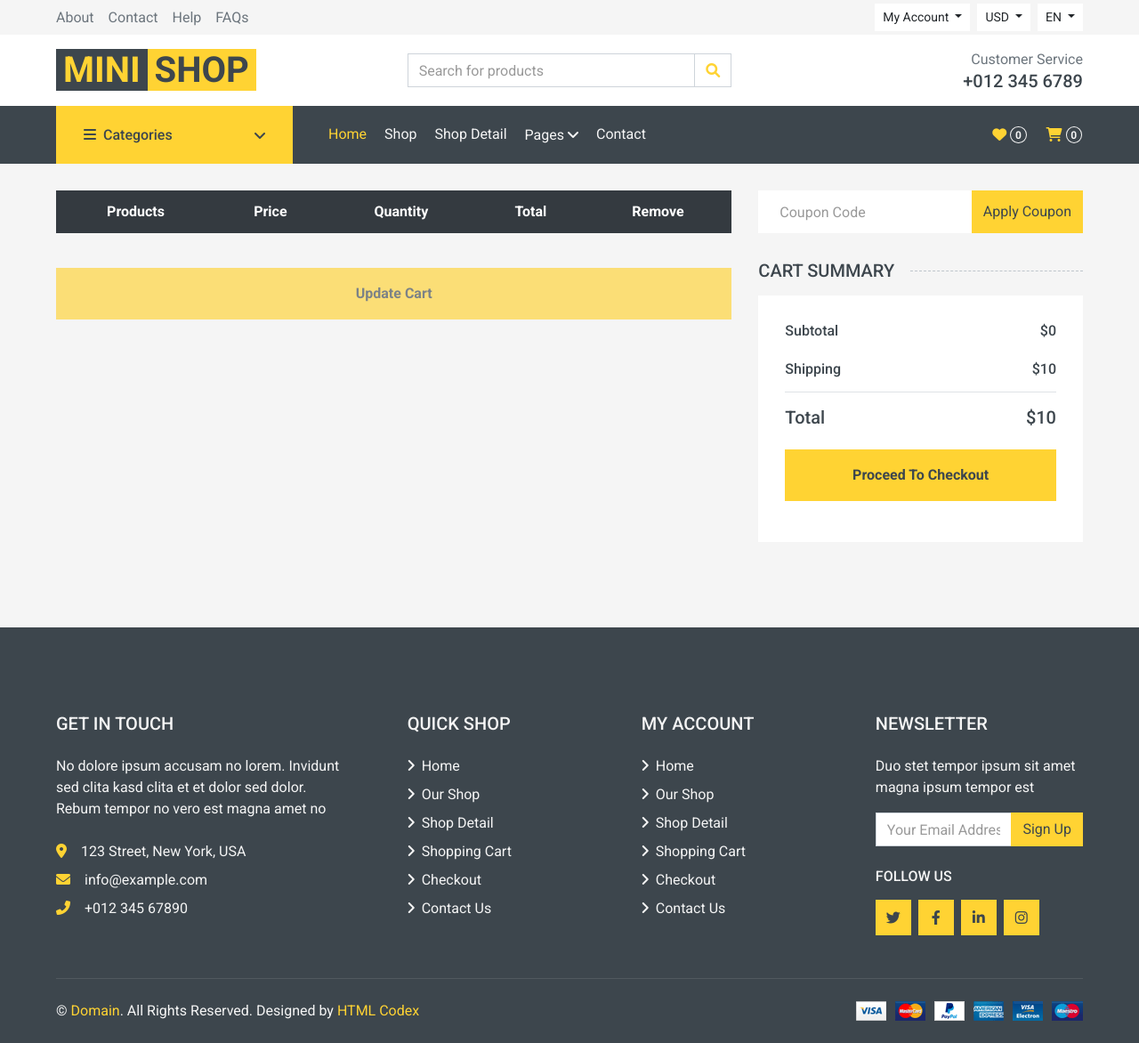
After one commit to asatullayev-diyorbek/mini-shop, a Django app: page /cart/ in a window 1280 px wide. The commit adds this page. Shown: the whole page at 89% size. Run offline with Django 5.2, Linux system fonts and the light colour scheme; lists and menus that the app fills with data are empty; some libraries are stand-ins or nearby versions.

Commit message:
7-oy 11-dars

```diff
--- a/shop/forms.py
+++ b/shop/forms.py
@@ -13,7 +13,6 @@ class CommentForm(forms.Form):
             'id': 'rating',
             'min': '1',
             'max': '5',
-            'placeholder': 'Rate from 1 to 5',
             'type': 'hidden',
             'value': 1
         })
--- /dev/null
+++ b/shop/templates/shop/cart.html
@@ -0,0 +1,95 @@
+{% extends 'base.html' %}
+{% load cart_tags %}
+
+{% block content %}
+	<div class="container-fluid">
+        <div class="row px-xl-5">
+            <div class="col-lg-8 table-responsive mb-5">
+                <table class="table table-light table-borderless table-hover text-center mb-0">
+                    <thead class="thead-dark">
+                        <tr>
+                            <th>Products</th>
+                            <th>Price</th>
+                            <th>Quantity</th>
+                            <th>Total</th>
+                            <th>Remove</th>
+                        </tr>
+                    </thead>
+                    <tbody class="align-middle">
+                    {% for product in products %}
+                    	<tr>
+                            <td class="align-middle"><img src="{{ product.get_image }}" alt="" style="width: 50px;"> {{ product.name }}</td>
+                            <td class="align-middle">${{ product.current_price }}</td>
+                            <td class="align-middle">
+                                <div class="input-group quantity mx-auto" style="width: 100px;">
+                                    <div class="input-group-btn">
+                                        <button id="btn_minus" {% if product_cart == 0 %} disabled {% endif %}
+                                                class="btn btn-sm btn-primary btn-minus"
+                                                onclick="updateCart(event, 'remove', '{{ product.pk }}'); showButton()">
+                                            <i class="fa fa-minus"></i>
+                                        </button>
+                                    </div>
+
+                                    <input type="text" class="form-control form-control-sm bg-secondary border-0 text-center"
+                                           value="{{ product.quantity }}">
+
+                                    <div class="input-group-btn">
+                                        <button id="btn_minus"
+                                                class="btn btn-sm btn-primary btn-plus"
+                                                onclick="updateCart(event, 'add', '{{ product.pk }}'); showButton()">
+                                            <i class="fa fa-plus"></i>
+                                        </button>
+                                    </div>
+                                </div>
+                            </td>
+                            <td class="align-middle">${{ product.total_price }}</td>
+                            <td class="align-middle"><a href="{% url 'shop:cart_delete' product.pk %}" class="btn btn-sm btn-danger"><i class="fa fa-times"></i></a></td>
+                        </tr>
+                    {% endfor %}
+                    </tbody>
+                </table>
+                <div class="pt-2">
+                    <a id="cart_update" href="{% url 'shop:cart_list' %}" class="disabled btn btn-block btn-primary font-weight-bold my-3 py-3 cart_update">Update Cart</a>
+                </div>
+            </div>
+            <div class="col-lg-4">
+                <form class="mb-30" action="">
+                    <div class="input-group">
+                        <input type="text" class="form-control border-0 p-4" placeholder="Coupon Code">
+                        <div class="input-group-append">
+                            <button class="btn btn-primary">Apply Coupon</button>
+                        </div>
+                    </div>
+                </form>
+                <h5 class="section-title position-relative text-uppercase mb-3"><span class="bg-secondary pr-3">Cart Summary</span></h5>
+                <div class="bg-light p-30 mb-5">
+                    <div class="border-bottom pb-2">
+                        <div class="d-flex justify-content-between mb-3">
+                            <h6>Subtotal</h6>
+                            <h6>${{ full_price }}</h6>
+                        </div>
+                        <div class="d-flex justify-content-between">
+                            <h6 class="font-weight-medium">Shipping</h6>
+                            <h6 class="font-weight-medium">$10</h6>
+                        </div>
+                    </div>
+                    <div class="pt-2">
+                        <div class="d-flex justify-content-between mt-2">
+                            <h5>Total</h5>
+                            <h5>${{ full_price|price_with_shipping:10 }}</h5>
+                        </div>
+                        <button class="btn btn-block btn-primary font-weight-bold my-3 py-3">Proceed To Checkout</button>
+                    </div>
+                </div>
+            </div>
+        </div>
+    </div>
+
+    <script>
+        function showButton() {
+            const button = document.getElementById('cart_update');
+            button.classList.remove('disabled');
+        }
+    </script>
+
+{% endblock %}
--- /dev/null
+++ b/shop/templatetags/cart_tags.py
@@ -0,0 +1,7 @@
+from django import template
+
+register = template.Library()
+
+@register.filter
+def price_with_shipping(price: float, shipping: float):
+    return round(shipping + price, 2)
--- a/shop/urls.py
+++ b/shop/urls.py
@@ -8,5 +8,11 @@ urlpatterns = [
 
     path('product/<slug:slug>/detail/', views.ProductDetailView.as_view(), name='product_detail'),
 
+    # Cart
+    path('cart/', views.CartListView.as_view(), name='cart_list'),
+    path('cart/<int:pk>/add/', views.CartAddView.as_view(), name='cart_add'),
+    path('cart/<int:pk>/remove/', views.CartRemoveView.as_view(), name='cart_remove'),
+    path('cart/<int:pk>/delete/', views.CartDeleteView.as_view(), name='cart_delete'),
+
     path('product/<slug:slug>/comment/', views.CommentView.as_view(), name='comment'),
 ]
--- a/shop/views.py
+++ b/shop/views.py
@@ -1,6 +1,8 @@
 from django.contrib import messages
+from django.contrib.auth.mixins import LoginRequiredMixin
 from django.shortcuts import render, redirect
 from django.views.generic import View
+from django.http import JsonResponse
 
 from .models import Category, Product, Comment
 from .forms import CommentForm
@@ -29,11 +31,12 @@ class ProductDetailView(View):
             'product': product,
             'categories': categories,
             'comment_form': comment_form,
+            'product_cart': request.session.get('cart', {}).get(str(product.id), 0)
         }
         return render(request,'shop/product_detail.html', context)
 
 
-class CommentView(View):
+class CommentView(LoginRequiredMixin, View):
     def post(self, request, slug):
         product = Product.objects.get(slug=slug)
         comment_form = CommentForm(request.POST)
@@ -48,3 +51,67 @@ class CommentView(View):
             return redirect('shop:product_detail', slug=slug)
         messages.error(request, "Izoh saqlanmadi.")
         return redirect('shop:product_detail', slug=slug)
+
+
+class CartListView(View):
+    def get(self, request):
+        cart = request.session.get('cart', {})
+        products = Product.objects.filter(id__in=cart.keys())
+        full_price = 0
+        for product in products:
+            product.quantity = cart[str(product.id)]
+            product.total_price = float(product.current_price()) * cart[str(product.id)]
+            full_price += product.total_price
+        context = {
+            'title': 'Savat',
+            'products': products,
+            'full_price': full_price,
+        }
+        return render(request,'shop/cart.html', context)
+
+
+class CartAddView(View):
+    def get(self, request, pk):
+        cart = request.session.get('cart', {})
+        p_id = str(pk)
+
+        if cart.get(p_id):
+            cart[p_id] += 1
+            message = "Cart yangilandi"
+        else:
+            cart[p_id] = 1
+            message = "Cartga qo'shildi"
+
+        request.session['cart'] = cart
+        return JsonResponse({'status': 'success', 'cart': cart, 'message': message})
+
+
+class CartRemoveView(View):
+    def get(self, request, pk):
+        cart = request.session.get('cart', {})
+        p_id = str(pk)
+        p = cart.get(p_id)
+        if p:
+            if p > 1:
+                cart[p_id] -= 1
+                message = "Cart yangilandi"
+            elif p == 1:
+                del cart[p_id]
+                message = "Cartdan o'chirildi"
+            else:
+                message = "Mavjud emas"
+        else:
+            message = "Cartda mavjud emas"
+        print("Remove ****************************")
+        request.session['cart'] = cart
+        return JsonResponse({'status': 'success', 'cart': cart, 'message': message})
+
+
+class CartDeleteView(View):
+    def get(self, request, pk):
+        cart = request.session.get('cart', {})
+        p_id = str(pk)
+        if p_id in cart:
+            del cart[p_id]
+        request.session['cart'] = cart
+        return redirect('shop:cart_list')
--- a/templates/_components/navbar.html
+++ b/templates/_components/navbar.html
@@ -47,10 +47,10 @@
                             <span class="badge text-secondary border border-secondary rounded-circle"
                                   style="padding-bottom: 2px;">0</span>
                         </a>
-                        <a href="" class="btn px-0 ml-3">
+                        <a href="{% url 'shop:cart_list' %}" class="btn px-0 ml-3">
                             <i class="fas fa-shopping-cart text-primary"></i>
-                            <span class="badge text-secondary border border-secondary rounded-circle"
-                                  style="padding-bottom: 2px;">0</span>
+                            <small id="cart-count_nav" class="badge text-secondary border border-secondary rounded-circle"
+                                  style="padding-bottom: 2px;">{{ request.session.cart|length }}</small>
                         </a>
                     </div>
                 </div>
--- a/templates/_components/style.html
+++ b/templates/_components/style.html
@@ -1,7 +1,7 @@
 {% load static %}
 
 <!-- Favicon -->
-<link href="{% static 'shop/img/favicon.ico' %}" rel="icon">
+{#<link href="{% static 'shop/img/favicon.ico' %}" rel="icon">#}
 
 <!-- Google Web Fonts -->
 <link rel="preconnect" href="https://fonts.gstatic.com">
@@ -19,16 +19,7 @@
         href="https://cdnjs.cloudflare.com/ajax/libs/font-awesome/6.0.0/css/all.min.css"
         rel="stylesheet"
 />
-<!-- Google Fonts -->
-<link
-        href="https://fonts.googleapis.com/css?family=Roboto:300,400,500,700&display=swap"
-        rel="stylesheet"
-/>
-<!-- MDB -->
-<link
-        href="https://cdnjs.cloudflare.com/ajax/libs/mdb-ui-kit/8.0.0/mdb.min.css"
-        rel="stylesheet"
-/>
+
 
 <style>
     .account-settings .user-profile {
@@ -94,6 +85,45 @@
     }
 </style>
 
+<style>
+  #toast-container {
+    position: fixed;
+    top: 20px;
+    right: 20px;
+    z-index: 1050;
+    display: flex;
+    flex-direction: column;
+    align-items: flex-end;
+}
+
+.toast {
+    border-radius: 8px;
+    padding: 10px 15px;
+    margin-bottom: 10px;
+    box-shadow: 0 4px 12px rgba(0, 0, 0, 0.6);
+    animation: slide-in 0.5s ease-out;
+    font-family: Arial, sans-serif;
+    font-size: 14px;
+}
+
+.toast-content {
+    font-size: 16px;
+    color: #db910f;
+}
+
+@keyframes slide-in {
+    from {
+        opacity: 0;
+        transform: translateY(20px);
+    }
+    to {
+        opacity: 1;
+        transform: translateY(0);
+    }
+}
+
+</style>
+
 <!-- Customized Bootstrap Stylesheet -->
 <link href="{% static 'shop/css/style.css' %}" rel="stylesheet">
 <link href="{% static 'shop/css/custom.css' %}" rel="stylesheet">
--- a/templates/_components/topbar.html
+++ b/templates/_components/topbar.html
@@ -53,8 +53,8 @@
                 </a>
                 <a href="" class="btn px-0 ml-2">
                     <i class="fas fa-shopping-cart text-dark"></i>
-                    <span class="badge text-dark border border-dark rounded-circle"
-                          style="padding-bottom: 2px;">0</span>
+                    <span id="cart-count_top" class="badge text-dark border border-dark rounded-circle"
+                          style="padding-bottom: 2px;">{{ request.session.cart|length }}</span>
                 </a>
             </div>
         </div>
--- a/templates/base.html
+++ b/templates/base.html
@@ -1,5 +1,4 @@
 <!DOCTYPE html>
-{% load static %}
 <html lang="en">
     <head>
         <meta charset="utf-8">
@@ -12,6 +11,8 @@
     </head>
 
     <body>
+        <div id="toast-container"></div>
+
         <!-- Topbar Start -->
         {% include '_components/topbar.html' %}
         <!-- Topbar End -->
@@ -20,6 +21,7 @@
         <!-- Navbar Start -->
         {% include '_components/navbar.html' %}
         <!-- Navbar End -->
+
 
         {% block content %}
 
--- a/templates/components/products1.html
+++ b/templates/components/products1.html
@@ -10,7 +10,11 @@
                     <div class="product-img position-relative overflow-hidden">
                         <img class="img" src="{{ product.get_image }}" alt="" width="300px" height="250px">
                         <div class="product-action">
-                            <a class="btn btn-outline-dark btn-square" href=""><i class="fa fa-shopping-cart"></i></a>
+                            <a class="btn btn-outline-dark btn-square btn-plus"
+                               onclick="updateCart(event, 'add', '{{ product.id }}')">
+                                <i class="fa fa-shopping-cart"></i>
+                            </a>
+
                             <a class="btn btn-outline-dark btn-square" href=""><i class="far fa-heart"></i></a>
                             <a class="btn btn-outline-dark btn-square" href=""><i class="fa fa-sync-alt"></i></a>
                             <a class="btn btn-outline-dark btn-square" href=""><i class="fa fa-search"></i></a>
```
Also changed, not shown: shop/models.py (+5 -2 lines), shop/static/shop/js/custom.js (+4 -4 lines), shop/templates/shop/product_detail.html (+6 -7 lines), templates/_components/script.html (+54 -6 lines), db.sqlite3, shop/templatetags/__init__.py (added).
